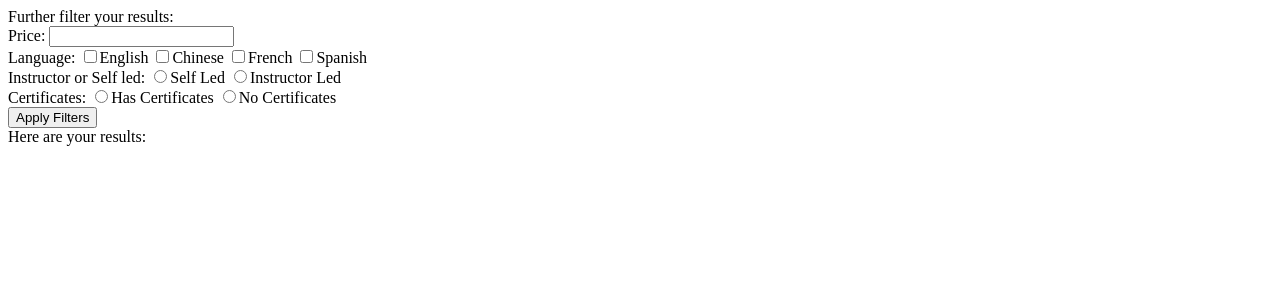
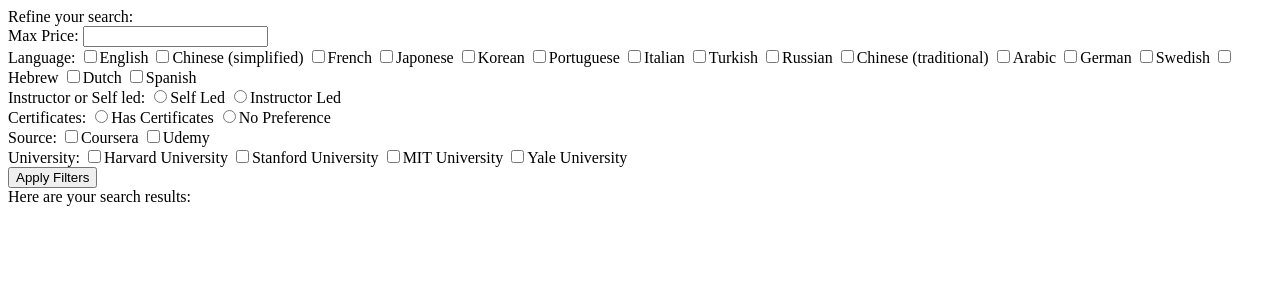
Before and after one commit to eflagg/ClassAmass, a Flask app: template templates/search.html in a window 1280 px wide. Shown: the top 300 px of the page. Run offline with Flask 2, Linux system fonts and the light colour scheme; the template is opened without the code that fills it, so the values that code supplies are empty.

Commit message:
Added filters for course type, certificates, source; started refactoring to ajax request

```diff
--- a/server.py
+++ b/server.py
@@ -1,13 +1,12 @@
-from flask import Flask, render_template, request, session
-
+from flask import Flask, render_template, request, session, jsonify
+import json
 import requests
-from model import connect_to_db, db, Course
+from model import connect_to_db, db, Course, SQLAlchemy
+# from SQLAlchemy import func
 
 app = Flask(__name__)
 
 app.secret_key = "SECRET"
-
-COURSERA_URL = "https://api.coursera.org/api/courses.v1"
 
 
 @app.route("/")
@@ -24,28 +23,31 @@ def show_search_results():
     phrase = request.args.get("search-phrase")
 
     try:
-        relevent_courses = db.session.query(Course).filter(Course.title.like('%' + phrase + '%')).all()
+        q = db.session.query(Course).filter(Course.title.like('%' + phrase + '%'))
+        relevent_courses = q.all()
+            # | (func.lower(Course.category.like('%' + phrase + '%'))) | (func.lower(Course.subcategory.like('%' + phrase + '%')))).all()
         session['search-phrase'] = phrase
-
     except UnicodeEncodeError:
         pass
 
     return render_template("search.html", courses=relevent_courses)
 
 
-@app.route("/search/filters")
+@app.route("/search/filters.json")
 def filter_results_by_price():
     """ Filter resuts based on user input parameters."""
 
-    q = db.session.query(Course)
+    q = db.session.query(Course.title, Course.description)
     phrase = session['search-phrase']
 
     price = request.args.get("price")
-    languages = request.args.get("languages")
-    # course_type = request.args.get("classtype")
-    # certificates = request.args.get("certificates")
+    languages = request.args.getlist("languages")
+    type_course = request.args.get("coursetype")
+    certificates = request.args.get("certificates")
+    source = request.args.get("source")
+    university = request.args.getlist("university")
 
-    args = [Course.title.like('%' + phrase + '%')]
+    args = [((Course.title.like('%' + phrase + '%')) | (Course.category.like('%' + phrase + '%')) | (Course.subcategory.like('%' + phrase + '%')))]
 
     if price:
         price_arg = Course.price <= price
@@ -54,59 +56,62 @@ def filter_results_by_price():
         price_arg = None
 
     if languages:
-        language_arg = Course.languages.like('%' + languages + '%')
+        language_arg = Course.languages.in_(languages)
         args.append(language_arg)
     else:
         language_arg = None
 
-    # if course_type:
-    #     type_arg = Course.languages.like('%' + languages + '%')
-    # else:
-    #     language_arg = ""
+    if type_course == "self":
+        type_arg = ((Course.type_course.like('%ondemand%')) | (Course.type_course is None))
+        args.append(type_arg)
+    elif type_course == "instructor":
+        type_arg = Course.type_course.like('%session%')
+        print "type arg: ", type_arg
+        args.append(type_arg)
+    else:
+        type_arg = None
 
-    # if certificates:
-    #     certificate_arg = Course.has_certificates = True
-    # else:
-    #     language_arg = ""
+    if certificates == "yes":
+        certificate_arg = (Course.has_certificates == True)
+        args.append(certificate_arg)
+    else:
+        certificate_arg = None
+
+    if source == "coursera":
+        source_arg = (Course.source == "Coursera")
+        args.append(source_arg)
+    if source == "udemy":
+        source_arg = (Course.source == "Udemy")
+        args.append(source_arg)
+    else:
+        source_arg = None
+
+    if university:
+        university_arg = Course.partners.name.like('%' + university + '%')
+        args.append(university_arg)
+    else:
+        university_arg = None
+
+
     args = tuple(args)
-    print args
+    # print "args: ", args
 
     query = q.filter(*args)
-    print query
 
     try:
-        relevent_courses = query.all()
+        courses = query.all()
+        # print courses
     except UnicodeEncodeError:
         pass
 
-    return render_template("search.html", courses=relevent_courses)
+    return jsonify(courses)
+    # return render_template("search.html", courses=courses)
+    # return json.dumps([dict(course) for course in courses])
 
 
 # @app.route("/search/filters")
 # def filter_results_by_language():
 #     """ Filter resuts based on user input parameters."""
-
-
-
-
-# @app.route("/search-results")
-# def show_search_results():
-# 	"""Show search results based on user input parameters."""
-
-# 	search_phrase = request.args.get("search-phrase")
-# 	print search_phrase
-
-# 	payload = {"q": "search", "query": search_phrase}
-
-# 	response = requests.get(COURSERA_URL)
-
-# 	# r = requests.get("https://api.coursera.org/api/courses.v1")
-
-# 	rdict = response.json()
-
-# 	elements = rdict['elements']
-
-# 	return render_template("search_results.html", elements=elements)
 
 
 if __name__ == "__main__":
--- a/templates/base.html
+++ b/templates/base.html
@@ -2,8 +2,8 @@
 <html>
 <head>
 	<title>{% block title %}Emily's Online Courses{% endblock %}</title>
-	<link rel="stylesheet" href="/static/css/styles.css">
-	<script src="http://code.jquery.com/jquery.js"></script>
+	<!-- <link rel="stylesheet" href="/static/css/styles.css"> -->
+	<script src="https://code.jquery.com/jquery.js"></script>
 </head>
 <body>
 	{% block content %}CONTENT GOES HERE{% endblock %}
--- a/templates/search.html
+++ b/templates/search.html
@@ -1,26 +1,77 @@
 {% extends 'base.html' %}
 {% block title %}Emily's Online Courses Search Results{% endblock %}
 {% block content %}
-	Further filter your results:
+	{% if courses == [] %}
+	Sorry, we couldn't find any courses that matched your description! <a href="/">Try another search.</a>
+	{% else %}
+	Refine your search:
 	<form action='/search/filters'>
-		Price: <input type="number" name="price"></input><br>
-		Language: <input type="checkbox" name="language" value="en">English</input>
-		<input type="checkbox" name="languages" value="zh">Chinese</input>
+		Max Price: <input type="number" name="price" id="price-field"></input><br>
+		<label id="language-field">Language:
+		<input type="checkbox" name="languages" value="en" >English</input>
+		<input type="checkbox" id="chinese" name="languages" value="zh-CN">Chinese (simplified)</input>
 		<input type="checkbox" name="languages" value="fr">French</input>
-		<input type="checkbox" name="languages" value="sp">Spanish</input><br>
+		<input type="checkbox" name="languages" value="ja">Japonese</input>
+		<input type="checkbox" name="languages" value="ko">Korean</input>
+		<input type="checkbox" name="languages" value="pt">Portuguese</input>
+		<input type="checkbox" name="languages" value="it">Italian</input>
+		<input type="checkbox" name="languages" value="tr">Turkish</input>
+		<input type="checkbox" name="languages" value="ru">Russian</input>
+		<input type="checkbox" name="languages" value="zh-TW">Chinese (traditional)</input>
+		<input type="checkbox" name="languages" value="ar">Arabic</input>
+		<input type="checkbox" name="languages" value="de">German</input>
+		<input type="checkbox" name="languages" value="sv">Swedish</input>
+		<input type="checkbox" name="languages" value="he">Hebrew</input>
+		<input type="checkbox" name="languages" value="de">Dutch</input>
+		<input type="checkbox" name="languages" value="es">Spanish</input></label><br>
 		Instructor or Self led: <input type="radio" name="coursetype" value="self">Self Led</input>
 		<input type="radio" name="coursetype" value="instructor">Instructor Led</input><br>
 		Certificates: <input type="radio" name="certificates" value="yes">Has Certificates</input>
-		<input type="radio" name="certificates" value="no">No Certificates</input><br>
-		<input type="submit" value="Apply Filters"></input>
+		<input type="radio" name="certificates" value="no-pref">No Preference</input><br>
+		Source: <input type="checkbox" name="source" value="coursera" >Coursera</input>
+		<input type="checkbox" name="source" value="udemy">Udemy</input><br>
+		University: <input type="checkbox" name="university" value="Harvard">Harvard University</input>
+		<input type="checkbox" name="university" value="Stanford">Stanford University</input>
+		<input type="checkbox" name="university" value="MIT">MIT University</input>
+		<input type="checkbox" name="university" value="Yale">Yale University</input><br>
+		<input type="submit" id="filters" value="Apply Filters" ></input>
 	</form>
-	Here are your results:
+	<div id="search-results">Here are your search results:
 	{% for course in courses %}
 	<ul>
-		<li><img src="{{ course.picture }}"></li>
+		<img src="{{ course.picture }}" height="75" width="100">
 		<li>{{ course.title }}</li>
 		<li>{{ course.description }}</li>
+		{% if course.workload %}
+		<li>{{ course.workload }}</li>
+		{% endif %}
+		{% if course.price != 0 %}
+		<li>${{ course.price }}</li>
+		{% else %}
+		<li>Free</li>
+		{% endif %}
 		<li><a href="{{ course.url }}">Go to this course</a></li>
 	</ul>
 	{% endfor %}
+	{% endif %}
+	</div>
+	 <script>
+	// $( document ).ready(function() {
+ //    console.log( "ready!" );
+
+		$("#filters").on('click', function(evt) {
+			evt.preventDefault();
+			console.log('hi');
+			var formInputs = {
+				price: $("#price-field").val(),
+				languages: $("#chinese").val()
+			};
+			console.log(formInputs);
+			$.get("/search/filters.json", formInputs, function (courses) {
+				console.log(courses);
+
+			});
+		});
+	// });
+	 </script>
 {% endblock %}
```
